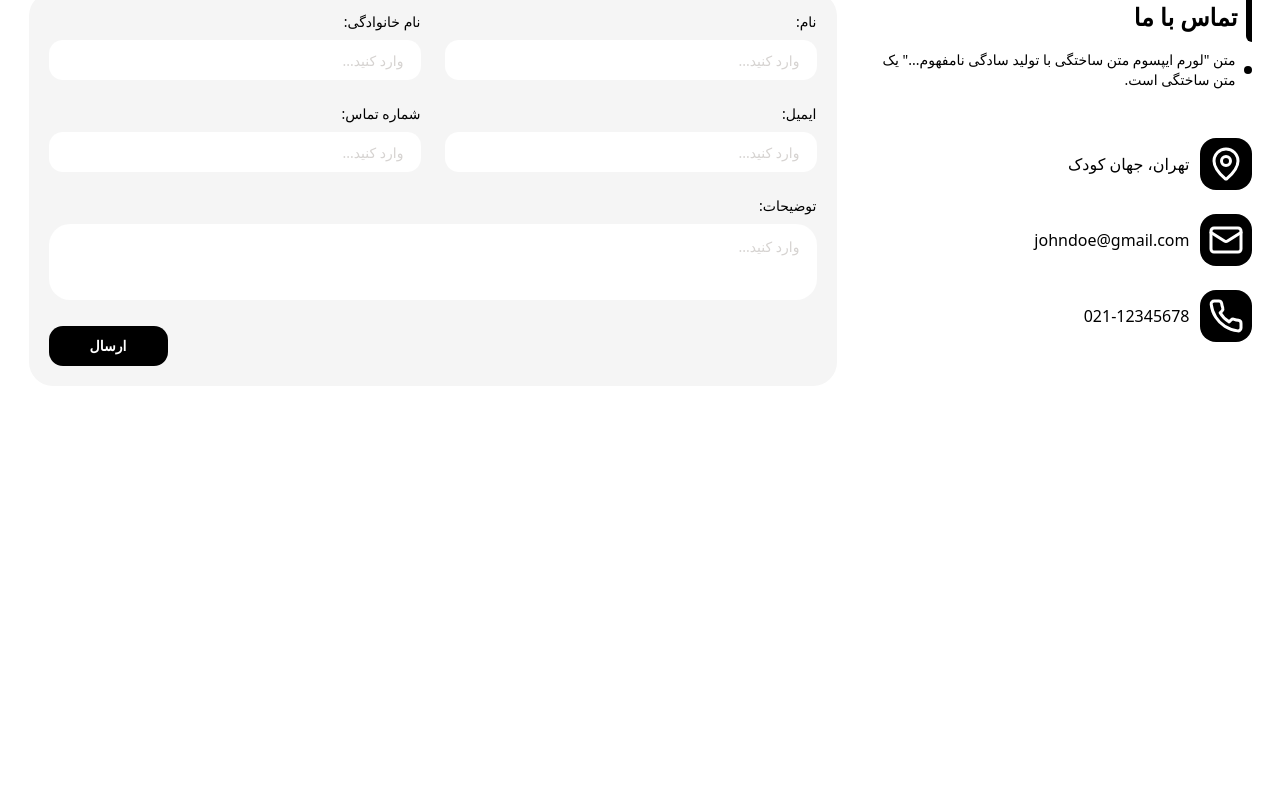
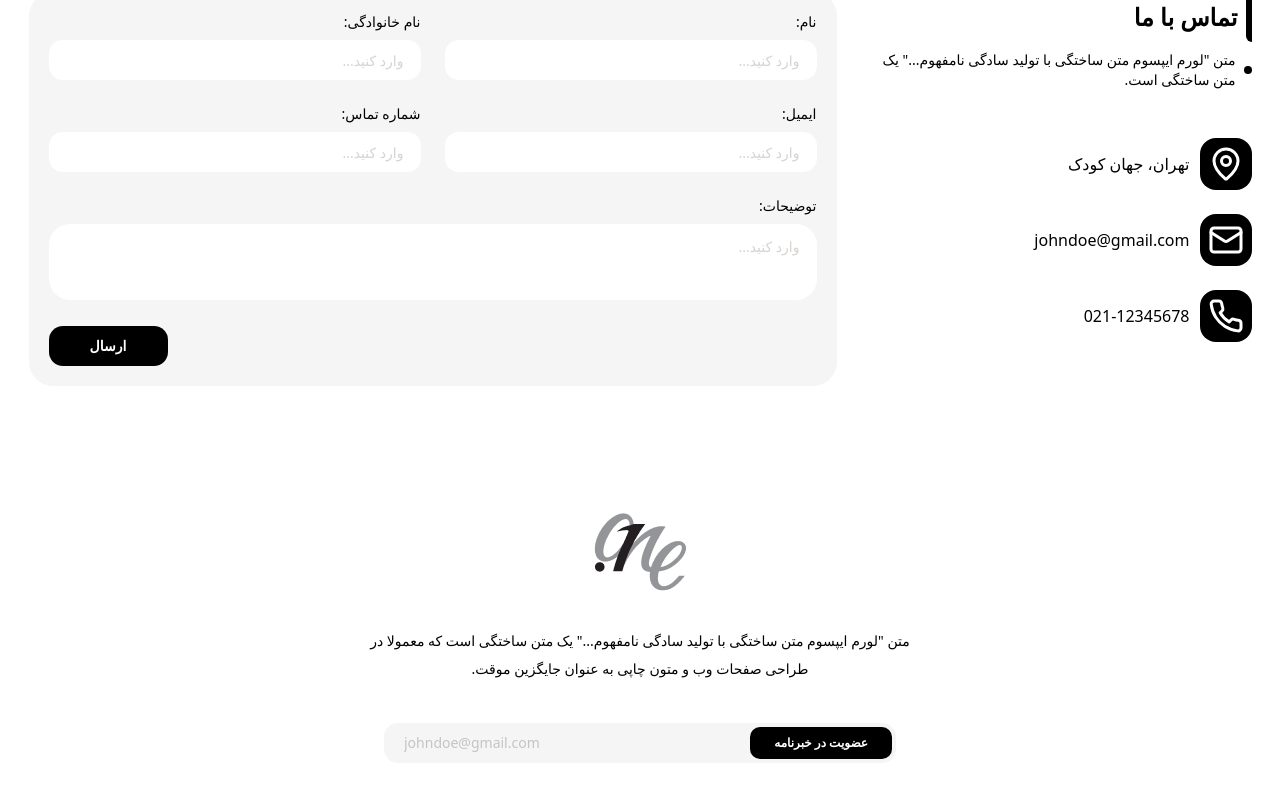
Before and after one commit to Jaberansary/Ticket-sales, a React (Vite) app: page / in a window 1280 px wide. Shown: the part 2893-3690 px from the top of the page. Before the commit the page ends 3279 px from the top, so only its background shows below. Built offline with nearby package versions, Linux system fonts and the light colour scheme.

Commit message:
add news letter section

```diff
--- a/src/App.jsx
+++ b/src/App.jsx
@@ -2,10 +2,11 @@ import "./App.css";
 import Articles from "./components/Articles";
 import CmHero from "./components/CmHero";
 import CmNavBar from "./components/CmNavbar";
-import AboutSection from "./components/AboutSection"
+import AboutSection from "./components/AboutSection";
 import NewTours from "./components/NewTours";
 import FaqSection from "./components/FaqSection";
-import ContactUs from "./components/ContactUs"
+import ContactUs from "./components/ContactUs";
+import NewsletterSection from "./components/NewsletterSection";
 function App() {
   return (
     <>
@@ -13,10 +14,11 @@ function App() {
         <CmNavBar />
         <CmHero />
         <NewTours />
-        <AboutSection/>
+        <AboutSection />
         <Articles />
-        <FaqSection/>
-        <ContactUs/>
+        <FaqSection />
+        <ContactUs />
+        <NewsletterSection />
       </div>
     </>
   );
--- /dev/null
+++ b/src/components/NewsletterSection.tsx
@@ -0,0 +1,37 @@
+import MainLogo from "../assets/images/MainLogo.png";
+
+export default function NewsletterSection() {
+  return (
+    <section
+      className="w-full bg-white py-10"
+    >
+      <div className="max-w-5xl mx-auto flex flex-col items-center gap-6 px-4">
+        <img
+          src={MainLogo}
+          alt="DotOne Logo"
+          className=" w-[119px] h-[89px] object-contain mb-2"
+        />
+        <p className="text-center text-sm text-black leading-7 max-w-xl">
+          متن &quot;لورم ایپسوم متن ساختگی با تولید سادگی نامفهوم...&quot; یک
+          متن ساختگی است که معمولا در طراحی صفحات وب و متون چاپی به عنوان
+          جایگزین موقت.
+        </p>
+        <div className="w-full flex justify-center mt-4">
+          <div className="w-full max-w-lg h-10 bg-[#f5f5f5] rounded-[14px] p-1 flex items-center gap-3">
+            <button
+              type="button"
+              className="h-8 px-6 rounded-[10px] bg-black text-white text-xs font-bold flex-shrink-0"
+            >
+              عضویت در خبرنامه
+            </button>
+            <input
+              type="email"
+              placeholder="johndoe@gmail.com"
+              className="flex-1 bg-transparent border-none outline-none px-4 text-left text-sm placeholder:text-[#c4c4c4]"
+            />
+          </div>
+        </div>
+      </div>
+    </section>
+  );
+}
```
Also changed, not shown: src/assets/images/MainLogo.png (added).
